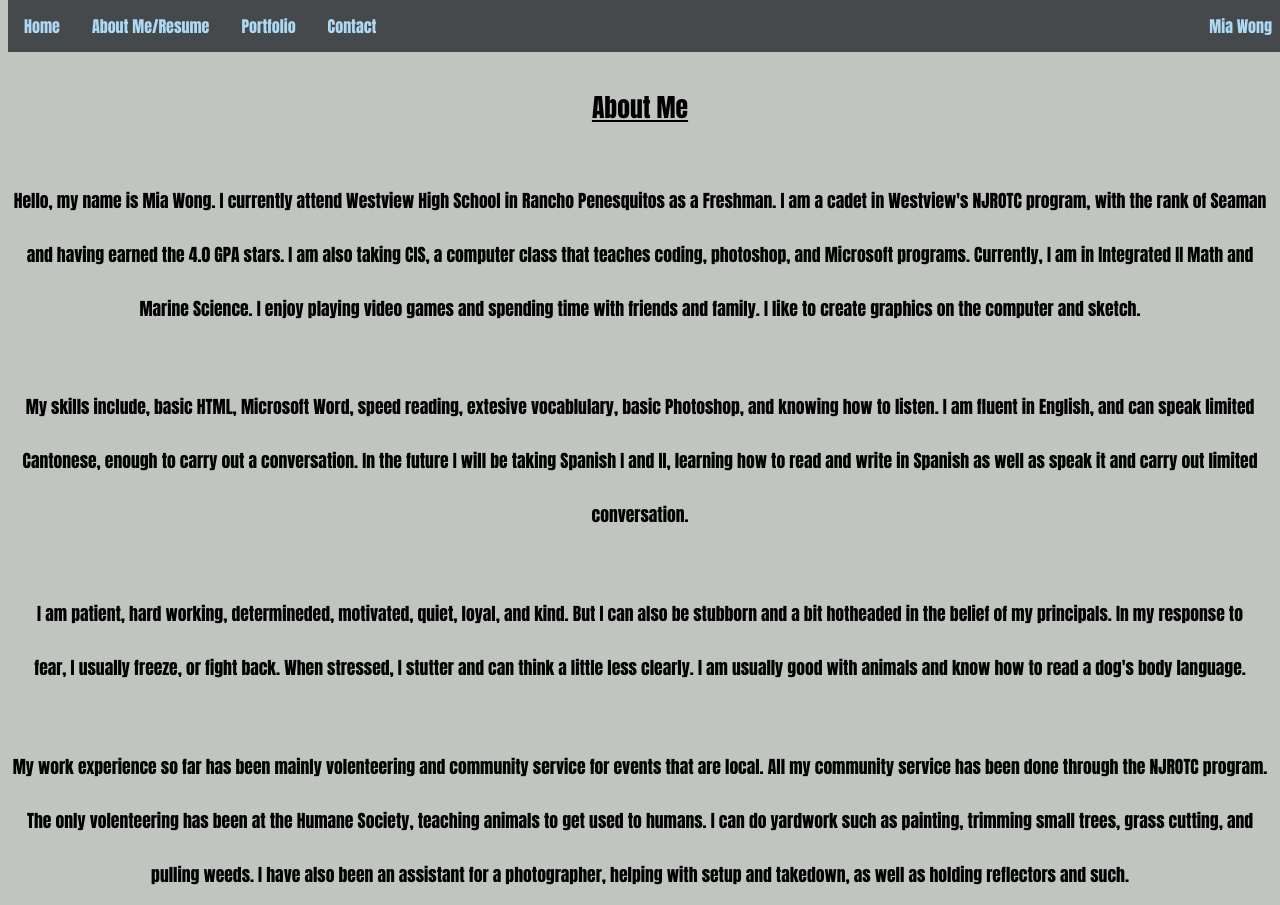
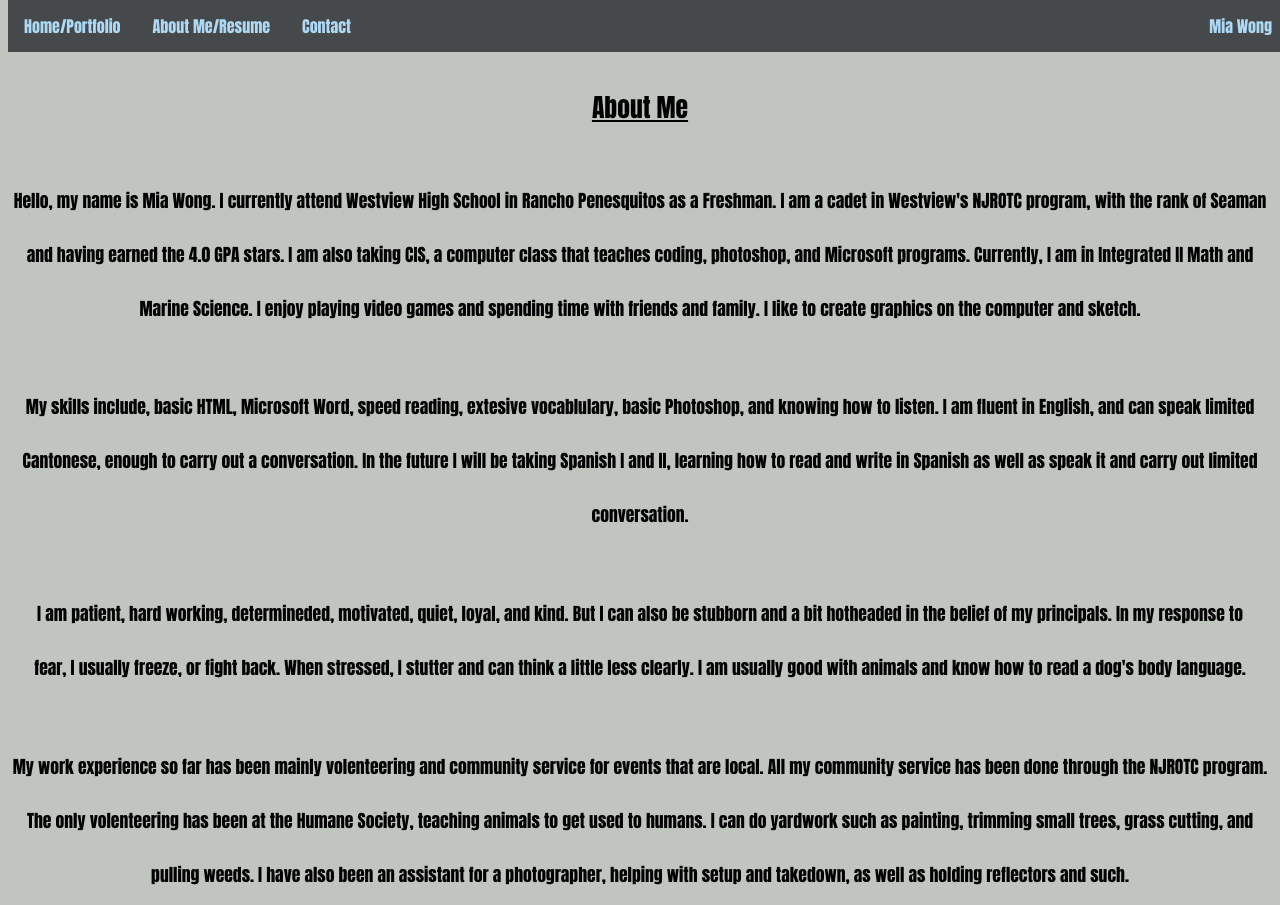
Before and after one commit to WVCS/portfolio-Enderflame, a plain HTML site: page about.html in a window 1280 px wide. Drawn offline with Linux system fonts and the light colour scheme.

Commit message:
Update about.html

```diff
--- a/about.html
+++ b/about.html
@@ -3,9 +3,8 @@
    <link rel="stylesheet" type="text/css" href="style.css">
 <html>
    <ul>
-      <li> <a class="active" href="index.html"> Home </a></li>
+      <li> <a class="active" href="index.html"> Home/Portfolio </a></li>
       <li> <a class="active" href="about.html"> About Me/Resume </a></li>
-      <li> <a class="active" href="portfolio.html"> Portfolio </a></li>
       <li> <a class="active" href="contact.html"> Contact </a></li>
       <li style="float:right"> <a class="inactive">Mia Wong</li>
     </ul>
```
